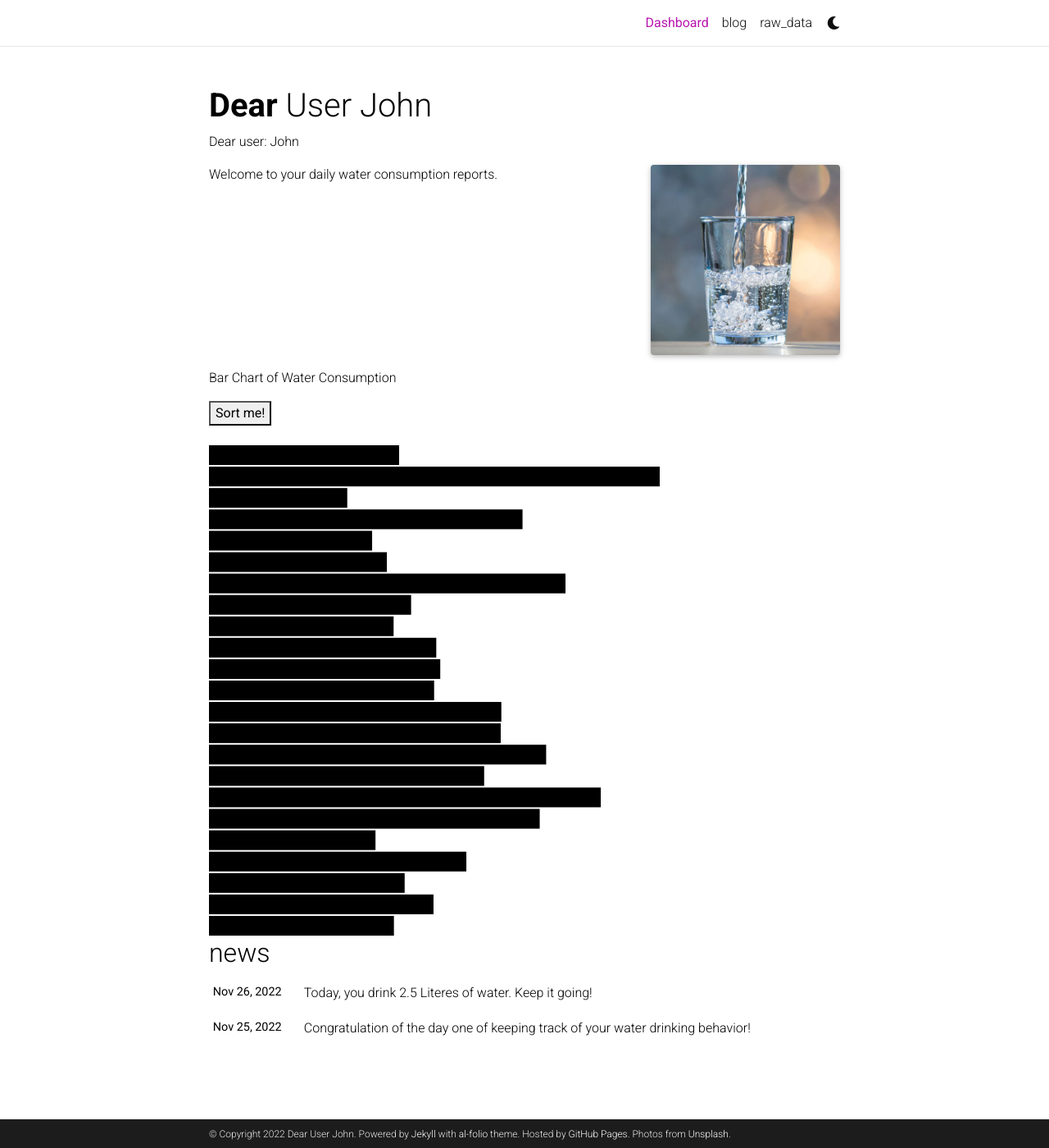
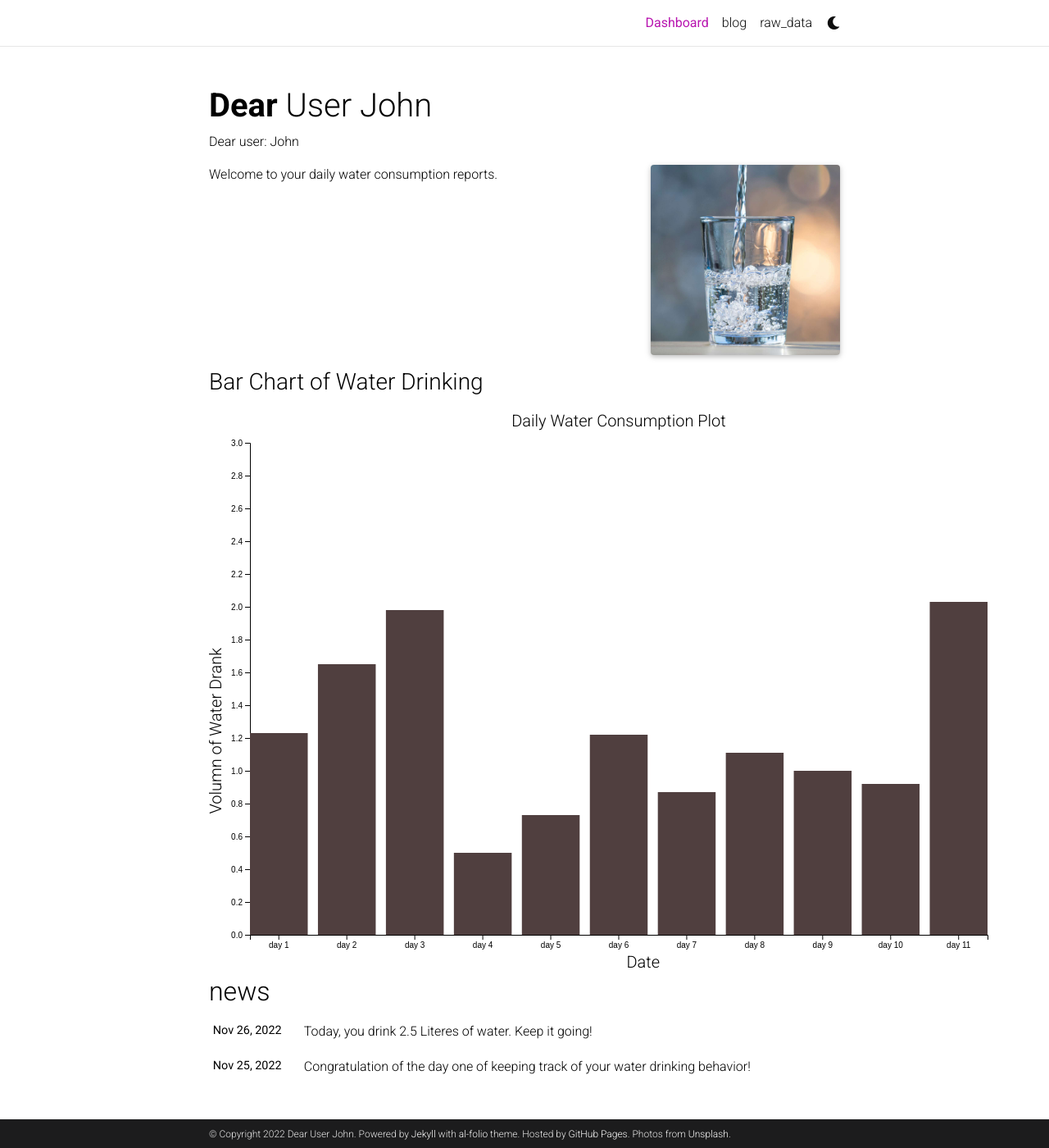
Before and after one commit to scott-yj-yang/water_report, a Jekyll site: the page built from _pages/about.md, in a window 1280 px wide and 1400 px high. Shown: the whole window at 82% size. Built offline with Jekyll 4.4.1, drawn with Linux system fonts in a browser that asks for light colours; full-size pictures stand in for the smaller copies a plugin makes; comment, search, counter and statistics services are not loaded; a style sheet for code colours, icons or effects is not loaded; some of the changed lines change nothing that is shown.

Commit message:
update vis

```diff
--- a/_layouts/about.html
+++ b/_layouts/about.html
@@ -41,114 +41,187 @@ layout: default
             {{ content }}
           </div>
 
+<script type="text/javascript">
+  let draw_plot2 = function (file_path) {
+    let rowConverter = data => {
+        return {
+            day: data["Date"],
+            drink: parseFloat(data["Data"])
+        }
+    }
 
-          <body>
-  <div id="activity1">
-    <p>Bar Chart of Water Consumption</p>
-    <button type="button" id="sort_button">Sort me!</button>
-    <br><br>
-  </div>
+    let data = d3.csv(file_path, rowConverter)
+
+    data.then(data => {
+
+        console.log(data)
+
+        let days = data.map(d=>d.day);
+
+        console.log(days)
 
 
-  <script type="text/javascript">
+        let svgHeight = 700
+        let svgWidth = 1000
+        let padding = 50
 
-    // Load cereal.csv to a const variable cereals
-    var rowConverter = function(d){
-      return {
-        Name: d.Name,
-        Manufacturer: d.Manufacturer,
-        Calories: parseFloat(d.Calories),
-        Carbo: parseFloat(d.Carbo),
-        Sales: parseFloat(d.Sales),
-      };
-    }
+        let svg = d3.select("#plot2").append("svg")
+            .attr("width", svgWidth).attr("height", svgHeight);
+
+        let xScale = d3.scaleBand().domain(days)
+            .range([padding, svgWidth-padding]).paddingInner(0.15)
+        let yScale = d3.scaleLinear().domain([0, 3])
+            .range([svgHeight-padding, padding])
+
+        let xAxis = d3.axisBottom().scale(xScale);
+        let yAxis = d3.axisLeft().scale(yScale);
+
+        svg.append("g").call(xAxis).attr("class", "xAxis")
+            .attr("transform", `translate(0, ${svgHeight-padding})`);
+
+        svg.append("g").call(yAxis).attr("class", "yAxis")
+            .attr("transform", `translate(${padding}, 0)`);
+
+        let tooltip = d3.select("#plot2")
+            .append("div")
+            .style("opacity", 0)
+            .attr("class", "tooltip")
+            .style("background-color", "white")
+            .style("border", "solid")
+            .style("border-width", "2px")
+            .style("border-radius", "5px")
+            .style("padding", "5px")
 
 
-    const cereals = d3.csv("assets/data/cereal-new.csv", rowConverter);
 
-    cereals.then(function(data){
-      var svgheight = 600;
-      var svgwidth = 700;
-      var padding = 150;
+        function handleMouseOver(event, d) {
+            d3.select(this).transition("be pink").duration(50).style("fill", "#e27c7c")
+            tooltip.transition("Show tooltip")
+                .duration(200)
+                .style("opacity", .9);
+            tooltip.html(`Day: ${d.day} <br> Volumn Drank: ${d.drink.toFixed(2)}`)
+                .style("left", (event.pageX - 100) + "px")
+                .style("top", (event.pageY - 100) + "px");
+        }
 
-      var xScale = d3.scaleLinear()
-              .domain([d3.min(data, function(d){return d.Sales;})-50,
-                   d3.max(data, function(d){return d.Sales;})
-                  ])
-              .range([padding, svgwidth-padding]);
+        function handleMouseOut(event, d) {
+            d3.select(this).transition("be black").duration(500).style("fill", "#503f3f")
+            tooltip.transition("Show tooltip")
+                .duration(200)
+                .style("opacity", 0);
+        }
 
-      var yScale = d3.scaleBand()
-              .domain(d3.range(data.length))
-              .range([svgheight, 0]);
+        function handleMouseMove(event, d) {
+            tooltip
+                .style("left", (event.pageX-100) + "px")
+                .style("top", (event.pageY-100) + "px");
+        }
 
-      var svg = d3.select("#activity1").append("svg")
-              .attr("width", svgwidth)
-              .attr("height", svgheight);
+        let bars = svg.selectAll(".bar").data(data)
+            .enter().append("rect")
+            .attr("class", "bar")
+            .attr("x", (d, i) => xScale(days[i]))
+            .attr("y", d => yScale(d.drink))
+            .attr("width", xScale.bandwidth())
+            .attr("height", d => svgHeight - yScale(d.drink) - padding)
+            .style("fill", "#503f3f")
+            .on("mouseover", handleMouseOver)
+            .on("mouseout", handleMouseOut)
+            .on("mousemove", handleMouseMove)
 
 
-      var svg_bars = svg.selectAll(".bar")
-          .data(data).enter().append("rect")
-            .attr("class", "bar")
-            .on("mouseover", function(event, d){
-              console.log(event.timeStamp);
-              console.log(d);
+        svg.append("text")
+            .attr("class", "x label")
+            .attr("text-anchor", "end")
+            .attr("x", svgWidth / 2 + 50)
+            .attr("font-size", 20)
+            .attr("y", svgHeight - 10 )
+            .text("Date");
 
-              d3.select(this).transition().duration(20)
-                .attr("fill", "orange")
+        svg.append("text")
+            .attr("class", "y label")
+            .attr("text-anchor", "end")
+            .attr("x", -300)
+            .attr("y", 0)
+            .attr("font-size", 20)
+            .attr("dy", ".75em")
+            .attr("transform", "rotate(-90)")
+            .text("Volumn of Water Drank");
 
-            })
-          .on("mouseout", function(event, d) {
-            console.log(event.timeStamp);
-              console.log(d);
+        let isDescending = 0;
 
-            d3.select(this).transition().duration(2000)
-                .attr('fill', 'black')
-          })
-            .attr("x", function(d){
-            return 0;
-            })
-          .attr("y", function(d, i){
-            return yScale(i);
-          })
-          .attr("width", function(d){
-            return xScale(d.Sales);
-          })
-          .attr("height", function(d){
-            return (svgheight/data.length)-2;
-          })
+        let cat = "estimated_hesitant_unsure";
 
+        let sort_func = (a, b) => {
+            if (isDescending===0) {
+                return b[cat] - a[cat];
+            } else if (isDescending === 1) {
+                return a[cat] - b[cat]
+            } else {
+                isDescending = -1;
+                return a.state_code.localeCompare(b.state_code)
+            }
+        }
 
-      // 2: add a click event to the button
+        let sortBars = function(){
 
-      let isDescending= false;
+            flatStates.sort(sort_func)
+            let sorted_state_code = flatStates.map(d=>d.state_code)
+            xScale.domain(state_code)
+            // console.log(sorted_state_code)
+            svg.selectAll(".bar").sort(sort_func)
+                .transition("sorting")
+                .duration(1000)
+                .attr("x", (d, i) => xScale(state_code[i]));
+            xScale.domain(sorted_state_code)
 
-      let sortBars = function(){
-        svg.selectAll(".bar").sort((a, b) => {
-          if (isDescending) {return a.Sales - b.Sales}
-          return b.Sales - a.Sales;
+            isDescending++;
+
+            // console.log(flatStates)
+
+            svg.select(".xAxis").transition().duration(1000).call(xAxis)
+        }
+
+        d3.select("#sort_button").on("click", function(){
+            sortBars();
         })
-        .transition("sorting")
-        .duration(1000)
-        .attr("y", (d, i) => {return yScale(i)});
-        isDescending = !isDescending;
-      }
 
-      d3.select("#sort_button").on("click", function(){
-        sortBars();
-      })
+        let change_cat = category => {
+            cat = category.target.value
+            xScale.domain(state_code)
+            svg.selectAll(".bar")
+                .transition("change cat")
+                .duration(1000)
+                .attr("x", (d, i) => xScale(state_code[i]))
+                .attr("y", d=>yScale(d[cat]))
+                .attr("height", d => svgHeight - yScale(d[cat]) - padding);
+            //reset is descending
+            isDescending = 0
+        }
 
-      // 4: add zoom-in and -out capability
+        d3.select("#radio_plot2").on("change", change_cat)
 
-      const zoomBars = d3.zoom().on("zoom", function(e, d) {
-        svg_bars.attr("transform", e.transform)
-      });
+        // Add the title
+        svg.append("text")
+            .attr("class", "x label")
+            .attr("text-anchor", "middle")
+            .attr("x", svgWidth / 2)
+            .attr("y", padding - 20)
+            .attr("font-size", 20)
+            .text("Daily Water Consumption Plot");
 
-    });
+    })
+}
+draw_plot2("../assets/data/testdata.csv");
+</script>
 
+<div>
+    <h3>Bar Chart of Water Drinking</h3>
 
-  </script>
-
-</body>
+    <div id="radio_plot2" class="center_plot">
+    </div>
+    <div id="plot2" class="center_plot"></div>
+</div>
 
 
           {% if page.news -%}
--- /dev/null
+++ b/assets/data/testdata.csv
@@ -0,0 +1,12 @@
+Date,Data
+day 1,1.23
+day 2,1.65
+day 3,1.98
+day 4,0.5
+day 5,0.73
+day 6,1.22
+day 7,0.87
+day 8,1.11
+day 9,1
+day 10,0.92
+day 11,2.03
```
